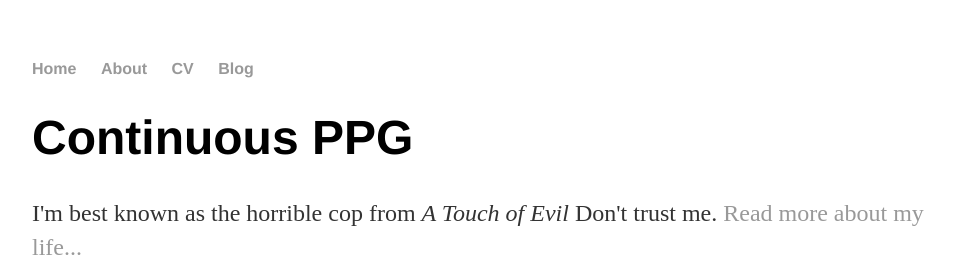
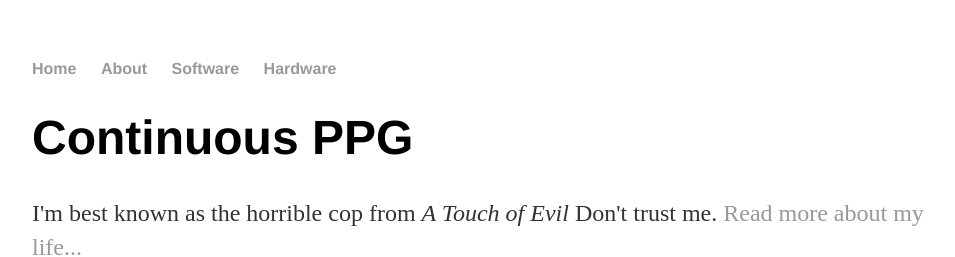
Before and after one commit to akaduwela/website_test, a Jekyll site: the page built from index.html, in a window 1280 px wide. Shown: the top 257 px of the page, without its empty margins (160-1115 px from the left). Built offline with Jekyll 4.4.1, drawn with Linux system fonts in a browser that asks for light colours.

Commit message:
Update default.html

```diff
--- a/_layouts/default.html
+++ b/_layouts/default.html
@@ -8,10 +8,10 @@
 		<body>
 			<nav>
 	    		<ul>
-	        		<li><a href="/">Home</a></li>
+	        		<li><a href="/website_test/">Home</a></li>
 		        	<li><a href="/website_test/about">About</a></li>
-	        		<li><a href="/cv">CV</a></li>
-	        		<li><a href="/blog">Blog</a></li>
+	        		<li><a href="website_test/software">Software</a></li>
+	        		<li><a href="/website_test/hardware">Hardware</a></li>
 	    		</ul>
 			</nav>
 			<div class="container">
```
